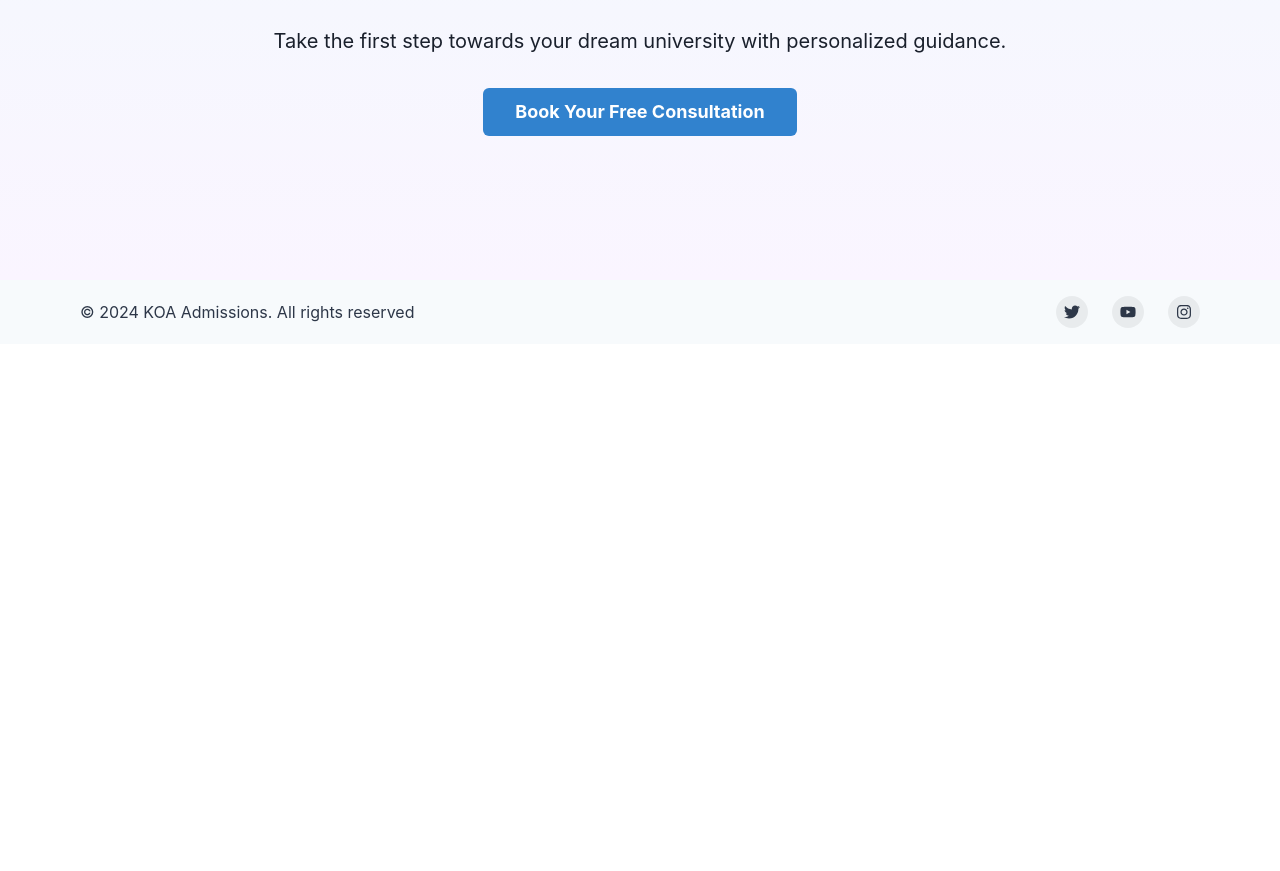
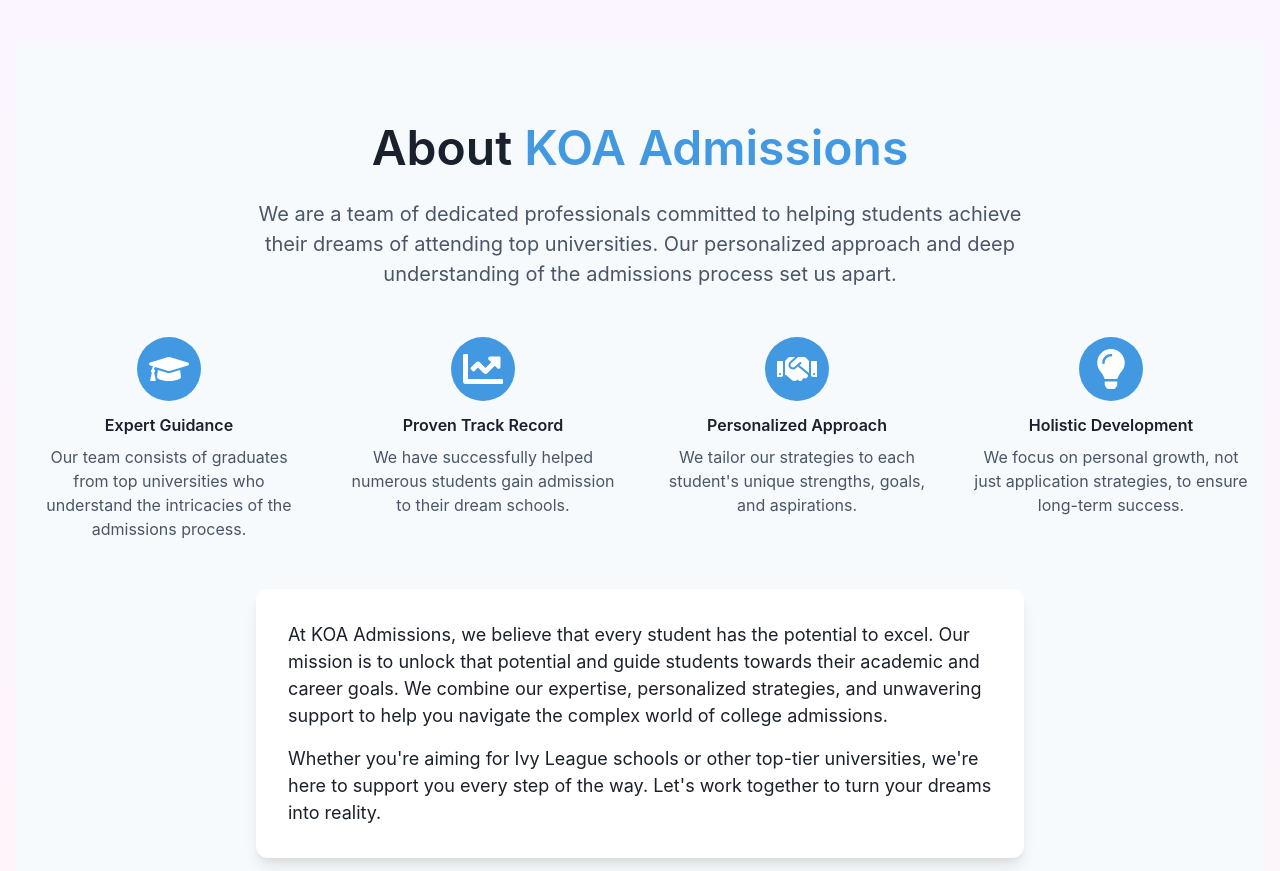
Before and after one commit to ga26oe/koa-admissions-website, a Next.js app: page / in a window 1280 px wide. Shown: the part 1926-2797 px from the top of the page. Before the commit the page ends 2270 px from the top, so only its background shows below. Built offline with nearby package versions, Linux system fonts and the light colour scheme.

Commit message:
better home page

```diff
--- a/app/page.tsx
+++ b/app/page.tsx
@@ -12,6 +12,7 @@
 import { motion } from "framer-motion";
 import HeroSection from "@/components/HeroSection";
 import Features from "@/components/Features";
+import AboutPage from "@/components/AboutPage";
 import { ChevronDownIcon } from "@chakra-ui/icons";
 
 const MotionBox = motion(Box);
@@ -26,17 +27,21 @@
     "linear(to-b, teal.50, purple.50)",
     "linear(to-b, teal.900, purple.900)"
   );
+  const bgGradient3 = useColorModeValue(
+    "linear(to-b, purple.50, pink.50)",
+    "linear(to-b, purple.900, pink.900)"
+  );
   const textColor = useColorModeValue("gray.800", "gray.100");
 
-  const scrollToFeatures = () => {
-    const featuresSection = document.getElementById("features");
-    featuresSection?.scrollIntoView({ behavior: "smooth" });
+  const scrollToSection = (sectionId: string) => {
+    const section = document.getElementById(sectionId);
+    section?.scrollIntoView({ behavior: "smooth" });
   };
 
   return (
     <Box>
       <Box height="100vh" bgGradient={bgGradient1}>
-        <HeroSection onLearnMore={scrollToFeatures} />
+        <HeroSection onLearnMore={() => scrollToSection("features")} />
       </Box>
 
       <Box bgGradient={bgGradient2} minHeight="100vh" py={20}>
@@ -51,6 +56,38 @@
               <Features />
             </MotionBox>
 
+            <MotionFlex
+              justify="center"
+              initial={{ opacity: 0 }}
+              animate={{ opacity: 1 }}
+              transition={{ delay: 0.5, duration: 0.8 }}
+            >
+              <Button
+                rightIcon={<ChevronDownIcon />}
+                colorScheme="blue"
+                variant="outline"
+                size="lg"
+                onClick={() => scrollToSection("about")}
+              >
+                Learn About Us
+              </Button>
+            </MotionFlex>
+          </VStack>
+        </Container>
+      </Box>
+
+      <Box bgGradient={bgGradient3} minHeight="100vh" py={20}>
+        <Container maxW="container.xl">
+          <VStack spacing={16} align="stretch">
+            <MotionBox
+              id="about"
+              initial={{ opacity: 0, y: 50 }}
+              animate={{ opacity: 1, y: 0 }}
+              transition={{ duration: 0.8 }}
+            >
+              <AboutPage />
+            </MotionBox>
+
             <MotionBox
               initial={{ opacity: 0, y: 50 }}
               animate={{ opacity: 1, y: 0 }}
@@ -58,8 +95,7 @@
             >
               <VStack spacing={8} textAlign="center" py={16}>
                 <Heading as="h2" size="2xl" color={textColor}>
-                  Our Approach focuses on one on one mentoring from students
-                  that have been through the process
+                  Ready to Start Your Journey?
                 </Heading>
                 <Text fontSize="xl" color={textColor}>
                   Take the first step towards your dream university with
--- a/components/AboutPage.tsx
+++ b/components/AboutPage.tsx
@@ -1,266 +1,164 @@
-"use client";
-import React, { useState } from "react";
+import React from "react";
 import {
   Box,
-  VStack,
-  Button,
-  Flex,
-  Divider,
-  chakra,
-  Grid,
-  GridItem,
   Container,
   Heading,
-  Stack,
   Text,
-  Image,
+  VStack,
   SimpleGrid,
+  Icon,
   useColorModeValue,
-  UnorderedList,
-  ListItem,
+  Flex,
 } from "@chakra-ui/react";
-import { motion, AnimatePresence } from "framer-motion";
-import { ChevronRightIcon } from "@chakra-ui/icons";
+import { motion } from "framer-motion";
+import {
+  FaGraduationCap,
+  FaChartLine,
+  FaHandshake,
+  FaLightbulb,
+} from "react-icons/fa";
+import { IconType } from "react-icons";
 
-// Team Member interface and data (as before)
-interface TeamMember {
-  name: string;
-  role: string;
-  image: string;
+const MotionBox = motion(Box);
+
+interface FeatureProps {
+  title: string;
+  text: string;
+  icon: React.ReactElement;
 }
 
-const teamMembers: TeamMember[] = [
-  {
-    name: "Keletso Rosenberg",
-    role: "College Prep Specialist",
-    image: "/myTeamImages/keletso.webp",
-  },
-  {
-    name: "Dylan McClish",
-    role: "Admissions Consultant",
-    image: "/myTeamImages/dylan.webp",
-  },
-  {
-    name: "Tomas Buccini",
-    role: "Test Prep Coach",
-    image: "/myTeamImages/tomas.webp",
-  },
-];
-
-// Feature interface
-interface FeatureProps {
-  heading: string;
-  points: string[];
-}
-
-const Feature = ({ heading, points }: FeatureProps) => {
+const Feature: React.FC<FeatureProps> = ({ title, text, icon }) => {
   return (
-    <GridItem>
-      <VStack align="center" spacing={4} mb={6}>
-        <chakra.h3
-          fontSize="xl"
-          fontWeight="600"
-          textAlign="center"
-          color="blue.600"
-        >
-          {heading}
-        </chakra.h3>
-      </VStack>
-      <VStack align="stretch" spacing={4}>
-        {points.map((point, index) => (
-          <Flex key={index} align="flex-start">
-            <Box flexShrink={0} mt={0.1} mr={2}>
-              <ChevronRightIcon color="blue.700" boxSize={7} />
-            </Box>
-            <Text dangerouslySetInnerHTML={{ __html: point }} />
-          </Flex>
-        ))}
-      </VStack>
-    </GridItem>
+    <VStack>
+      <Flex
+        w={16}
+        h={16}
+        align={"center"}
+        justify={"center"}
+        color={"white"}
+        rounded={"full"}
+        bg={"blue.400"}
+        mb={1}
+      >
+        {icon}
+      </Flex>
+      <Text fontWeight={600}>{title}</Text>
+      <Text
+        color={useColorModeValue("gray.600", "gray.400")}
+        textAlign="center"
+      >
+        {text}
+      </Text>
+    </VStack>
   );
 };
 
-const MotionBox = motion(Box);
+const AboutPage: React.FC = () => {
+  const bgColor = useColorModeValue("gray.50", "gray.900");
+  const textColor = useColorModeValue("gray.600", "gray.400");
 
-const TeamMemberCard: React.FC<TeamMember> = ({ name, role, image }) => (
-  <MotionBox
-    maxW={"300px"}
-    w={"full"}
-    bg={useColorModeValue("white", "gray.900")}
-    boxShadow={"2xl"}
-    rounded={"md"}
-    p={6}
-    overflow={"hidden"}
-    textAlign={"center"}
-    initial={{ opacity: 0, y: 20 }}
-    animate={{ opacity: 1, y: 0 }}
-    exit={{ opacity: 0, y: 20 }}
-    transition={{ duration: 0.5 }}
-  >
-    <Box h={"340px"} bg={"gray.100"} mt={-6} mx={-6} mb={6} pos={"relative"}>
-      <Image
-        src={image}
-        alt={`Picture of ${name}`}
-        objectFit="cover"
-        w="100%"
-        h="100%"
-      />
-    </Box>
-    <Heading fontSize={"2xl"} fontFamily={"body"}>
-      {name}
-    </Heading>
-    <Text fontWeight={600} color={"gray.500"} mb={4}>
-      {role}
-    </Text>
-  </MotionBox>
-);
-
-export default function CallToActionWithTeamAndFeatures() {
-  const [showTeam, setShowTeam] = useState(false);
-  const [showFeatures, setShowFeatures] = useState(false);
+  const features: FeatureProps[] = [
+    {
+      icon: <Icon as={FaGraduationCap} w={10} h={10} />,
+      title: "Expert Guidance",
+      text: "Our team consists of graduates from top universities who understand the intricacies of the admissions process.",
+    },
+    {
+      icon: <Icon as={FaChartLine} w={10} h={10} />,
+      title: "Proven Track Record",
+      text: "We have successfully helped numerous students gain admission to their dream schools.",
+    },
+    {
+      icon: <Icon as={FaHandshake} w={10} h={10} />,
+      title: "Personalized Approach",
+      text: "We tailor our strategies to each student's unique strengths, goals, and aspirations.",
+    },
+    {
+      icon: <Icon as={FaLightbulb} w={10} h={10} />,
+      title: "Holistic Development",
+      text: "We focus on personal growth, not just application strategies, to ensure long-term success.",
+    },
+  ];
 
   return (
-    <Container maxW={"7xl"}>
-      <Stack
-        textAlign={"center"}
-        align={"center"}
-        spacing={{ base: 8, md: 10 }}
-        py={{ base: 20, md: 28 }}
-      >
-        <Heading
-          fontWeight={600}
-          fontSize={{ base: "3xl", sm: "4xl", md: "6xl" }}
-          lineHeight={"110%"}
-        >
-          About{" "}
-          <Text as={"span"} color={"blue.400"}>
-            <br />
-            KOA Admissions
-          </Text>
-        </Heading>
-        <Text color={"gray.500"} maxW={"3xl"}>
-          We are a student-led boutique college consulting service, dedicated to
-          guiding ambitious high school students towards securing spots at their
-          top-choice universities.
-        </Text>
-        <Stack spacing={6} direction={"row"}>
-          <Button
-            rounded={"full"}
-            px={6}
-            colorScheme={"orange"}
-            bg={"orange.400"}
-            _hover={{ bg: "orange.500" }}
+    <Box bg={bgColor} py={20}>
+      <Container maxW={"7xl"}>
+        <VStack spacing={12}>
+          <MotionBox
+            initial={{ opacity: 0, y: 20 }}
+            animate={{ opacity: 1, y: 0 }}
+            transition={{ duration: 0.8 }}
           >
-            Get started
-          </Button>
+            <Heading
+              fontWeight={600}
+              fontSize={{ base: "3xl", sm: "4xl", md: "5xl" }}
+              lineHeight={"110%"}
+              textAlign="center"
+              mb={6}
+            >
+              About{" "}
+              <Text as={"span"} color={"blue.400"}>
+                KOA Admissions
+              </Text>
+            </Heading>
+            <Text
+              color={textColor}
+              fontSize={"xl"}
+              textAlign="center"
+              maxW={"3xl"}
+              mx="auto"
+            >
+              We are a team of dedicated professionals committed to helping
+              students achieve their dreams of attending top universities. Our
+              personalized approach and deep understanding of the admissions
+              process set us apart.
+            </Text>
+          </MotionBox>
 
-          <Button
-            rounded={"full"}
-            px={6}
-            onClick={() => setShowTeam(!showTeam)}
+          <MotionBox
+            initial={{ opacity: 0, y: 20 }}
+            animate={{ opacity: 1, y: 0 }}
+            transition={{ duration: 0.8, delay: 0.2 }}
           >
-            {showTeam ? "Hide Team" : "Our Team"}
-          </Button>
-          <Button
-            rounded={"full"}
-            px={6}
-            onClick={() => setShowFeatures(!showFeatures)}
+            <SimpleGrid columns={{ base: 1, md: 2, lg: 4 }} spacing={10}>
+              {features.map((feature, index) => (
+                <Feature key={index} {...feature} />
+              ))}
+            </SimpleGrid>
+          </MotionBox>
+
+          <MotionBox
+            initial={{ opacity: 0, y: 20 }}
+            animate={{ opacity: 1, y: 0 }}
+            transition={{ duration: 0.8, delay: 0.4 }}
           >
-            {showFeatures ? "Hide Details" : "Learn more"}
-          </Button>
-        </Stack>
+            <Box
+              bg={useColorModeValue("white", "gray.800")}
+              p={8}
+              rounded={"xl"}
+              shadow={"lg"}
+              maxW={"3xl"}
+              mx="auto"
+            >
+              <Text fontSize={"lg"} mb={4}>
+                At KOA Admissions, we believe that every student has the
+                potential to excel. Our mission is to unlock that potential and
+                guide students towards their academic and career goals. We
+                combine our expertise, personalized strategies, and unwavering
+                support to help you navigate the complex world of college
+                admissions.
+              </Text>
+              <Text fontSize={"lg"}>
+                Whether you're aiming for Ivy League schools or other top-tier
+                universities, we're here to support you every step of the way.
+                Let's work together to turn your dreams into reality.
+              </Text>
+            </Box>
+          </MotionBox>
+        </VStack>
+      </Container>
+    </Box>
+  );
+};
 
-        <AnimatePresence>
-          {showTeam && (
-            <MotionBox
-              width="full"
-              mt={10}
-              initial={{ opacity: 0 }}
-              animate={{ opacity: 1 }}
-              exit={{ opacity: 0 }}
-              transition={{ duration: 0.5 }}
-            >
-              <SimpleGrid columns={{ base: 1, md: 3 }} spacing={10}>
-                {teamMembers.map((member, index) => (
-                  <TeamMemberCard key={index} {...member} />
-                ))}
-              </SimpleGrid>
-            </MotionBox>
-          )}
-        </AnimatePresence>
-
-        <AnimatePresence>
-          {showFeatures && (
-            <MotionBox
-              as={Container}
-              maxW="7xl"
-              mt={14}
-              p={4}
-              initial={{ opacity: 0, y: 20 }}
-              animate={{ opacity: 1, y: 0 }}
-              exit={{ opacity: 0, y: 20 }}
-              transition={{ duration: 0.5 }}
-            >
-              <Grid
-                templateColumns={{
-                  base: "repeat(1, 1fr)",
-                  sm: "repeat(2, 1fr)",
-                  md: "repeat(2, 1fr)",
-                }}
-                gap={4}
-              >
-                <GridItem colSpan={2}>
-                  <VStack alignItems="center" spacing="px">
-                    <chakra.h2 fontSize="3xl" fontWeight="700" color="blue.400">
-                      Our Approach Focuses on One on One Mentoring
-                    </chakra.h2>
-                  </VStack>
-                </GridItem>
-                <GridItem></GridItem>
-              </Grid>
-              <Divider mt={12} mb={12} />
-              <Grid
-                templateColumns={{
-                  base: "repeat(1, 1fr)",
-                  sm: "repeat(2, 1fr)",
-                  md: "repeat(4, 1fr)",
-                }}
-                gap={{ base: "8", sm: "12", md: "16" }}
-              >
-                <Feature
-                  heading={"Personalized Strategy"}
-                  points={[
-                    "Tailored approach for <strong>each student</strong>",
-                    "Focus on <strong>individual strengths</strong> and weaknesses",
-                  ]}
-                />
-                <Feature
-                  heading={"Expert Guidance"}
-                  points={[
-                    "Learn from advisors with <strong>firsthand experience</strong>",
-                    "Prepare for <strong>college interviews</strong>",
-                  ]}
-                />
-                <Feature
-                  heading={"Comprehensive Support"}
-                  points={[
-                    "<strong>Essay brainstorming</strong>, editing, and revision",
-                    "<strong>Extracurricular activity</strong> planning",
-                    "<strong>Test prep</strong> recommendations",
-                  ]}
-                />
-                <Feature
-                  heading={"Proven Results"}
-                  points={[
-                    "<strong>High acceptance rates</strong> to top universities",
-                    "Increased <strong>scholarship opportunities</strong>",
-                  ]}
-                />
-              </Grid>
-            </MotionBox>
-          )}
-        </AnimatePresence>
-      </Stack>
-    </Container>
-  );
-}
+export default AboutPage;
--- a/components/HeroSection.tsx
+++ b/components/HeroSection.tsx
@@ -48,7 +48,7 @@
   ));
 
   return (
-    <Flex direction="column" height="100%" justify="space-around">
+    <Flex direction="column" height="100%" justify="space-between">
       <Container
         maxW="container.xl"
         flex="1"
```
